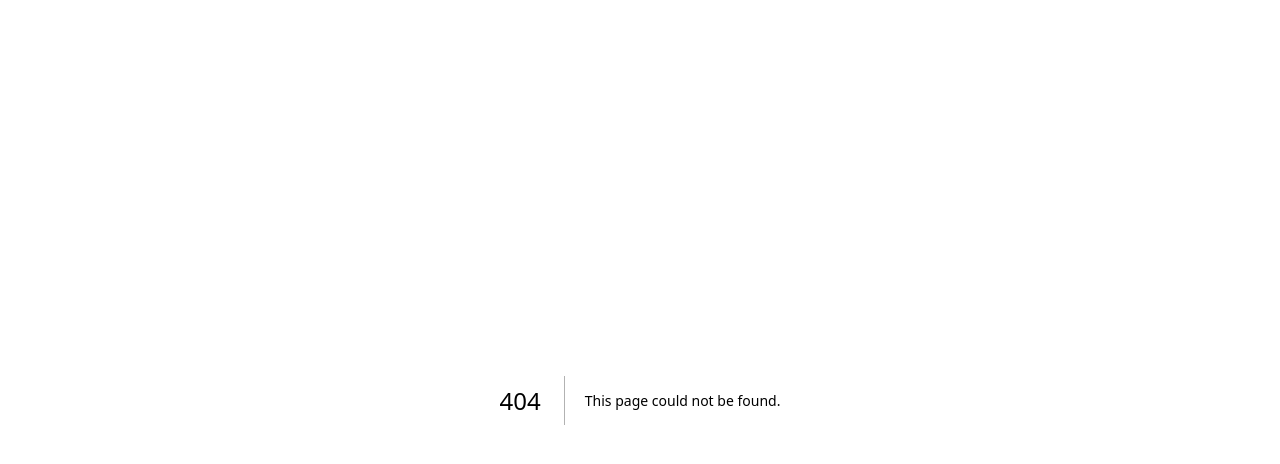
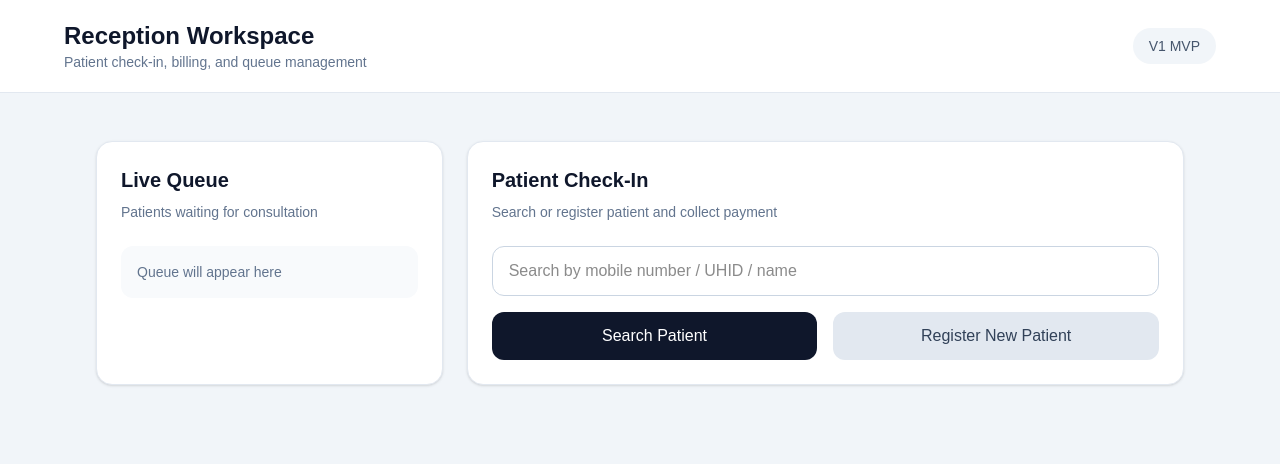
Before and after one commit to PritiGarg68/eye-clinic-app, a Next.js app: page /reception in a window 1280 px wide. Before the commit this address had no page. Shown: the top 464 px of the page. Built offline with nearby package versions, Linux system fonts and the light colour scheme.

Commit message:
Add app shell and role workspaces

```diff
--- /dev/null
+++ b/app/components/AppShell.tsx
@@ -0,0 +1,39 @@
+type AppShellProps = {
+    title: string;
+    subtitle?: string;
+    children: React.ReactNode;
+  };
+
+  export default function AppShell({
+    title,
+    subtitle,
+    children,
+  }: AppShellProps) {
+    return (
+      <main className="min-h-screen bg-slate-100">
+        <header className="border-b border-slate-200 bg-white px-8 py-5">
+          <div className="mx-auto flex max-w-6xl items-center justify-between">
+            <div>
+              <h1 className="text-2xl font-bold text-slate-900">
+                {title}
+              </h1>
+
+              {subtitle && (
+                <p className="text-sm text-slate-500">
+                  {subtitle}
+                </p>
+              )}
+            </div>
+
+            <div className="rounded-full bg-slate-100 px-4 py-2 text-sm font-medium text-slate-600">
+              V1 MVP
+            </div>
+          </div>
+        </header>
+
+        <section className="mx-auto max-w-6xl px-8 py-12">
+          {children}
+        </section>
+      </main>
+    );
+  }
--- /dev/null
+++ b/app/components/SectionCard.tsx
@@ -0,0 +1,33 @@
+type SectionCardProps = {
+    title: string;
+    subtitle?: string;
+    children: React.ReactNode;
+    className?: string;
+  };
+
+  export default function SectionCard({
+    title,
+    subtitle,
+    children,
+    className = "",
+  }: SectionCardProps) {
+    return (
+      <div
+        className={`rounded-2xl border border-slate-200 bg-white p-6 shadow-sm ${className}`}
+      >
+        <h2 className="text-xl font-semibold text-slate-900">
+          {title}
+        </h2>
+
+        {subtitle && (
+          <p className="mt-2 text-sm text-slate-500">
+            {subtitle}
+          </p>
+        )}
+
+        <div className="mt-6">
+          {children}
+        </div>
+      </div>
+    );
+  }
--- a/app/page.tsx
+++ b/app/page.tsx
@@ -1,29 +1,57 @@
+import Link from "next/link";
+import AppShell from "./components/AppShell";
+
+const roles = [
+  {
+    title: "Reception",
+    description: "Patient check-in, billing, receipts, and queue entry",
+    href: "/reception",
+  },
+  {
+    title: "Optometrist",
+    description: "Workup, refraction, IOP, dilation, and spectacle draft",
+    href: "/optometrist",
+  },
+  {
+    title: "Doctor / Admin",
+    description: "Consultation, prescriptions, reports, and master data",
+    href: "/doctor",
+  },
+];
+
 export default function Home() {
   return (
-    <main className="min-h-screen bg-slate-50 flex items-center justify-center p-6">
-      <div className="w-full max-w-3xl rounded-2xl bg-white shadow-lg p-8">
-        <h1 className="text-3xl font-bold text-slate-900 text-center">
-          Eye Clinic OPD System
-        </h1>
+    <AppShell
+      title="Eye Clinic OPD System"
+      subtitle="Internal clinic management and EMR"
+    >
+      <div className="mb-8">
+        <h2 className="text-3xl font-bold text-slate-900">
+          Select your workspace
+        </h2>
 
-        <p className="mt-3 text-center text-slate-600">
-          Internal clinic management app
+        <p className="mt-2 text-slate-600">
+          Choose the role you want to use for today’s clinic workflow.
         </p>
+      </div>
 
-        <div className="mt-10 grid gap-4 md:grid-cols-3">
-          <button className="rounded-xl border border-slate-200 bg-slate-100 p-6 text-xl font-semibold hover:bg-slate-200">
-            Reception
-          </button>
+      <div className="grid gap-6 md:grid-cols-3">
+        {roles.map((role) => (
+          <Link
+            key={role.title}
+            href={role.href}
+            className="rounded-2xl border border-slate-200 bg-white p-6 text-left shadow-sm transition hover:-translate-y-1 hover:shadow-md"
+          >
+            <h3 className="text-xl font-semibold text-slate-900">
+              {role.title}
+            </h3>
 
-          <button className="rounded-xl border border-slate-200 bg-slate-100 p-6 text-xl font-semibold hover:bg-slate-200">
-            Optometrist
-          </button>
-
-          <button className="rounded-xl border border-slate-200 bg-slate-900 p-6 text-xl font-semibold text-white hover:bg-slate-800">
-            Doctor / Admin
-          </button>
-        </div>
+            <p className="mt-3 text-sm leading-6 text-slate-600">
+              {role.description}
+            </p>
+          </Link>
+        ))}
       </div>
-    </main>
+    </AppShell>
   );
 }
--- /dev/null
+++ b/app/reception/page.tsx
@@ -0,0 +1,46 @@
+import AppShell from "../components/AppShell";
+import SectionCard from "../components/SectionCard";
+
+export default function ReceptionPage() {
+  return (
+    <AppShell
+      title="Reception Workspace"
+      subtitle="Patient check-in, billing, and queue management"
+    >
+      <div className="grid gap-6 lg:grid-cols-3">
+        <SectionCard
+          title="Live Queue"
+          subtitle="Patients waiting for consultation"
+        >
+          <div className="rounded-xl bg-slate-50 p-4 text-sm text-slate-500">
+            Queue will appear here
+          </div>
+        </SectionCard>
+
+        <SectionCard
+          title="Patient Check-In"
+          subtitle="Search or register patient and collect payment"
+          className="lg:col-span-2"
+        >
+          <div className="grid gap-4">
+            <input
+              type="text"
+              placeholder="Search by mobile number / UHID / name"
+              className="rounded-xl border border-slate-300 px-4 py-3 outline-none focus:border-slate-500"
+            />
+
+            <div className="grid gap-4 md:grid-cols-2">
+              <button className="rounded-xl bg-slate-900 px-4 py-3 font-medium text-white hover:bg-slate-800">
+                Search Patient
+              </button>
+
+              <button className="rounded-xl bg-slate-200 px-4 py-3 font-medium text-slate-700 hover:bg-slate-300">
+                Register New Patient
+              </button>
+            </div>
+          </div>
+        </SectionCard>
+      </div>
+    </AppShell>
+  );
+}
```
Also changed, not shown: app/doctor/page.tsx (added), app/optometrist/page.tsx (added).
